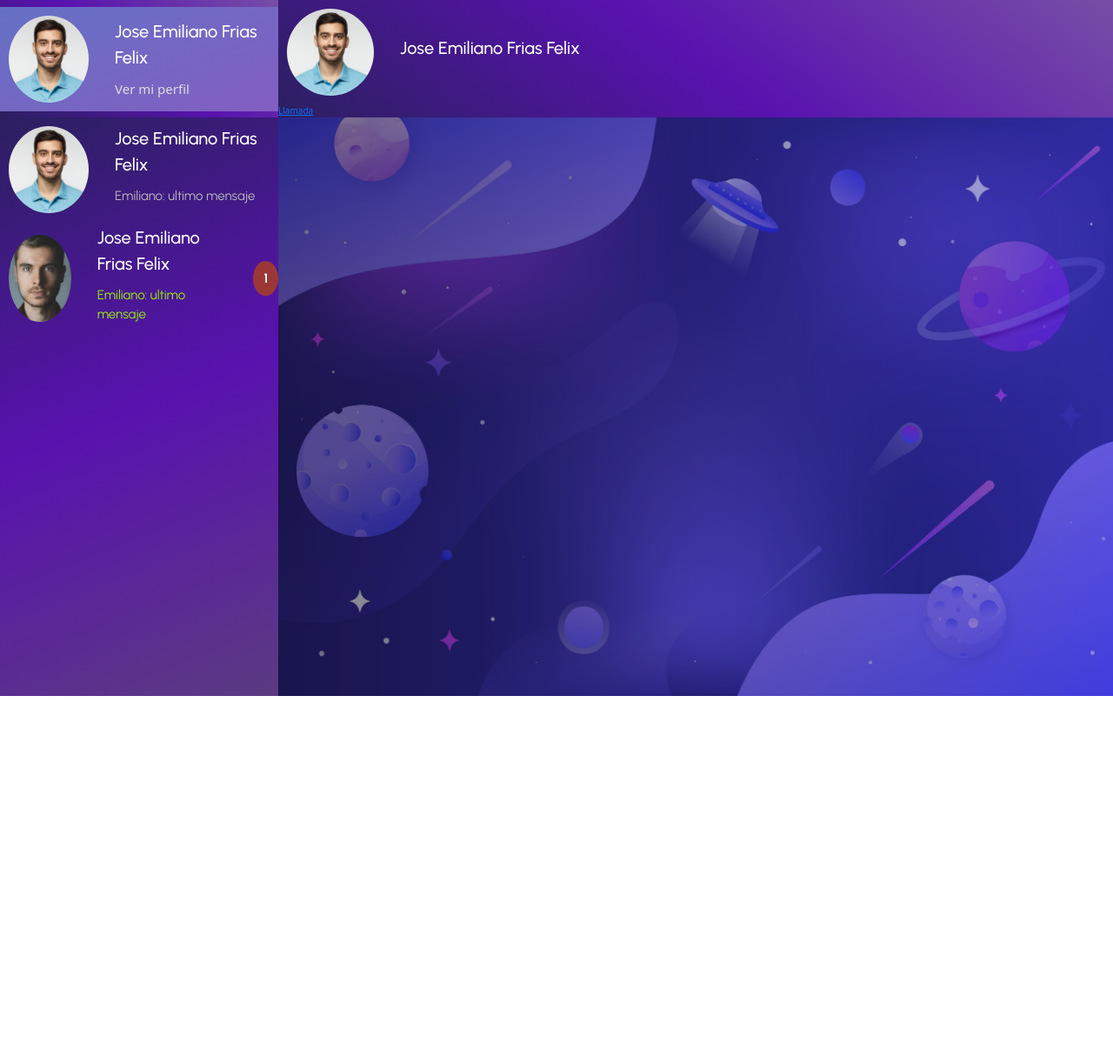
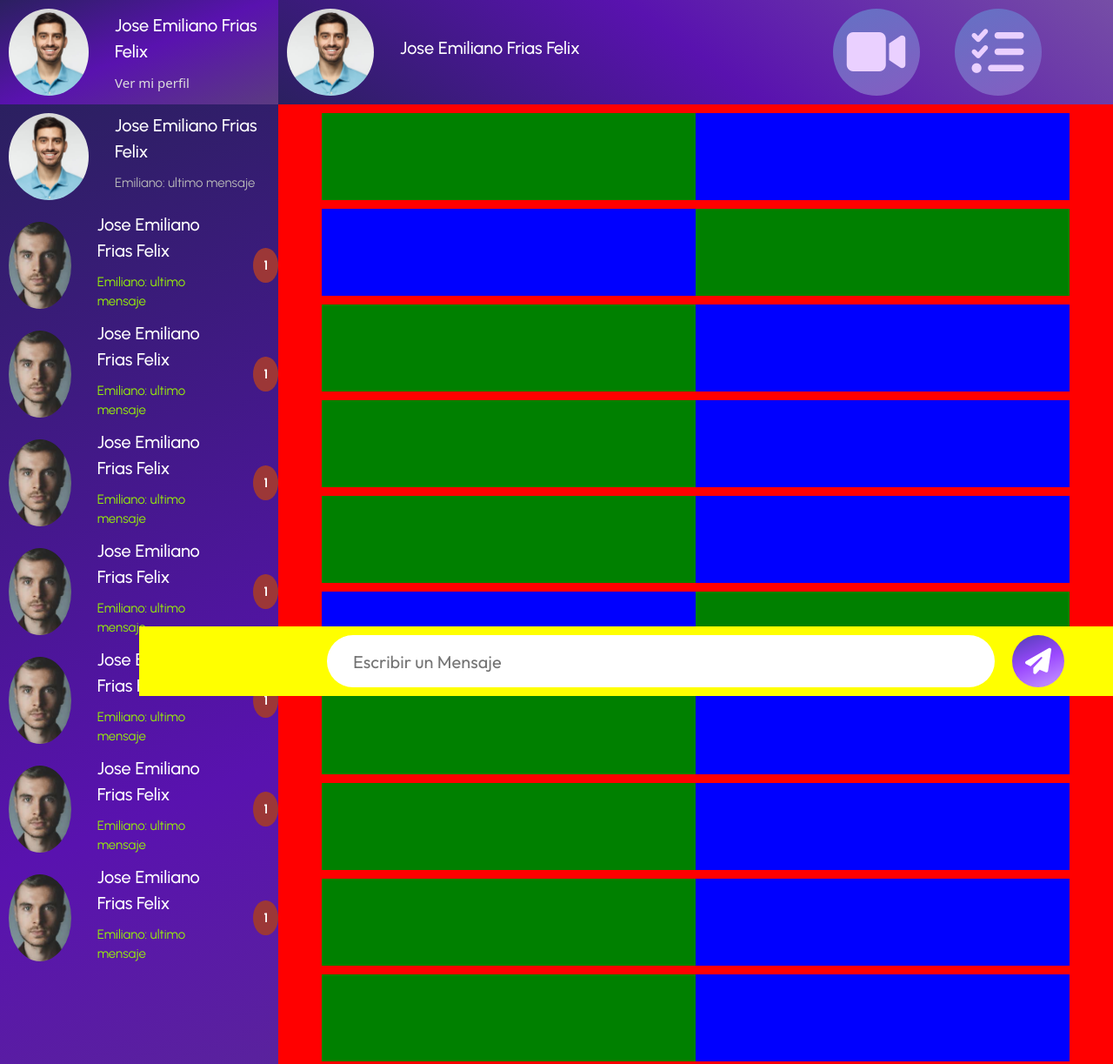
Before and after one commit to VocalEm/POI, a website: page home.html in a window 1280 px wide. Shown: the top 1223 px of the page at 87% size. Before the commit the page ends 800 px from the top, so only its background shows below. Drawn offline with nearby package versions, Linux system fonts and the light colour scheme.

Commit message:
CREACION DEL CHAT Y LOGICA DEL CHAT HOME

```diff
--- a/home.html
+++ b/home.html
@@ -17,26 +17,37 @@
       integrity="sha384-QWTKZyjpPEjISv5WaRU9OFeRpok6YctnYmDr5pNlyT2bRjXh0JMhjY6hW+ALEwIH"
       crossorigin="anonymous"
     />
+    <script
+      src="https://kit.fontawesome.com/df8f8b2d67.js"
+      crossorigin="anonymous"
+    ></script>
   </head>
   <body class="home_body">
     <header>
-      <div class="home_chats_tarjeta tarjeta-usuario">
+      <a href="perfil.html" class="home_chats_tarjeta tarjeta-usuario">
         <img class="chats_tarjeta_img" src="src/img/perfil2.jpg" />
         <div class="chats_tarjeta_info">
           <p class="chats_tarjeta_nombre">Jose Emiliano Frias Felix</p>
           <span class="chats_tarjeta_span"> Ver mi perfil</span>
         </div>
-      </div>
+      </a>
     </header>
-    <nav>
+
+    <nav class="nav_headerchat">
       <div class="home_chats_tarjeta_header">
         <img class="chats_tarjeta_img" src="src/img/perfil2.jpg" />
         <p class="chats_tarjeta_nombre">Jose Emiliano Frias Felix</p>
       </div>
       <div class="nav_botones">
-        <a href="">Llamada</a>
+        <div class="nav_boton">
+          <a href=""><i class="fa-solid fa-video fa-6x"></i></a>
+        </div>
+        <div class="nav_boton">
+          <a href=""><i class="fa-solid fa-list-check fa-6x"></i></a>
+        </div>
       </div>
     </nav>
+
     <aside class="home_aside">
       <div class="home_chats_tarjeta">
         <img class="chats_tarjeta_img" src="src/img/perfil2.jpg" />
@@ -57,10 +68,130 @@
         </div>
         <div class="chats_tarjeta_notificacion"><p>1</p></div>
       </div>
+      <div class="home_chats_tarjeta">
+        <img class="chats_tarjeta_img" src="src/img/perfil1.jpeg" />
+        <div class="chats_tarjeta_info">
+          <p class="chats_tarjeta_nombre">Jose Emiliano Frias Felix</p>
+          <p class="chats_tarjeta_mensaje mensaje-nuevo">
+            Emiliano: ultimo mensaje
+          </p>
+        </div>
+        <div class="chats_tarjeta_notificacion"><p>1</p></div>
+      </div>
+      <div class="home_chats_tarjeta">
+        <img class="chats_tarjeta_img" src="src/img/perfil1.jpeg" />
+        <div class="chats_tarjeta_info">
+          <p class="chats_tarjeta_nombre">Jose Emiliano Frias Felix</p>
+          <p class="chats_tarjeta_mensaje mensaje-nuevo">
+            Emiliano: ultimo mensaje
+          </p>
+        </div>
+        <div class="chats_tarjeta_notificacion"><p>1</p></div>
+      </div>
+      <div class="home_chats_tarjeta">
+        <img class="chats_tarjeta_img" src="src/img/perfil1.jpeg" />
+        <div class="chats_tarjeta_info">
+          <p class="chats_tarjeta_nombre">Jose Emiliano Frias Felix</p>
+          <p class="chats_tarjeta_mensaje mensaje-nuevo">
+            Emiliano: ultimo mensaje
+          </p>
+        </div>
+        <div class="chats_tarjeta_notificacion"><p>1</p></div>
+      </div>
+      <div class="home_chats_tarjeta">
+        <img class="chats_tarjeta_img" src="src/img/perfil1.jpeg" />
+        <div class="chats_tarjeta_info">
+          <p class="chats_tarjeta_nombre">Jose Emiliano Frias Felix</p>
+          <p class="chats_tarjeta_mensaje mensaje-nuevo">
+            Emiliano: ultimo mensaje
+          </p>
+        </div>
+        <div class="chats_tarjeta_notificacion"><p>1</p></div>
+      </div>
+      <div class="home_chats_tarjeta">
+        <img class="chats_tarjeta_img" src="src/img/perfil1.jpeg" />
+        <div class="chats_tarjeta_info">
+          <p class="chats_tarjeta_nombre">Jose Emiliano Frias Felix</p>
+          <p class="chats_tarjeta_mensaje mensaje-nuevo">
+            Emiliano: ultimo mensaje
+          </p>
+        </div>
+        <div class="chats_tarjeta_notificacion"><p>1</p></div>
+      </div>
+      <div class="home_chats_tarjeta">
+        <img class="chats_tarjeta_img" src="src/img/perfil1.jpeg" />
+        <div class="chats_tarjeta_info">
+          <p class="chats_tarjeta_nombre">Jose Emiliano Frias Felix</p>
+          <p class="chats_tarjeta_mensaje mensaje-nuevo">
+            Emiliano: ultimo mensaje
+          </p>
+        </div>
+        <div class="chats_tarjeta_notificacion"><p>1</p></div>
+      </div>
+
     </aside>
     <main class="home_main">
-      <div class="home_main_mensajes"></div>
-      <form class="home_main_formulario"></form>
+      <div class="home_main_mensajes">
+        <div class="home_main_mensaje">
+          <div class="home_main_mensaje_individual"></div>
+        </div>
+        <div class="home_main_mensaje_externo">
+          <div class="home_main_mensaje_individual"></div>
+
+        </div>
+        <div class="home_main_mensaje">
+          <div class="home_main_mensaje_individual"></div>
+
+        </div>
+        <div class="home_main_mensaje">
+          <div class="home_main_mensaje_individual"></div>
+
+        </div>
+        <div class="home_main_mensaje">
+          <div class="home_main_mensaje_individual"></div>
+        </div>
+        <div class="home_main_mensaje_externo">
+          <div class="home_main_mensaje_individual"></div>
+
+        </div>
+        <div class="home_main_mensaje">
+          <div class="home_main_mensaje_individual"></div>
+
+        </div>
+        <div class="home_main_mensaje">
+          <div class="home_main_mensaje_individual"></div>
+
+        </div>
+        <div class="home_main_mensaje">
+          <div class="home_main_mensaje_individual"></div>
+
+        </div>
+        <div class="home_main_mensaje">
+          <div class="home_main_mensaje_individual"></div>
+
+        </div>
+        <div class="home_main_mensaje">
+          <div class="home_main_mensaje_individual"></div>
+
+        </div>
+        <div class="home_main_mensaje">
+          <div class="home_main_mensaje_individual"></div>
+
+        </div>
+        <div class="home_main_mensaje">
+          <div class="home_main_mensaje_individual"></div>
+
+        </div>
+        <div class="home_main_mensaje">
+          <div class="home_main_mensaje_individual"></div>
+
+        </div>
+      </div>
+      <form class="home_main_formulario">
+        <input type="text" class="home_main_input" placeholder="Escribir un Mensaje"/>
+        <button type="submit" class="home_main_boton">
+          <i class="fa-solid fa-paper-plane fa-3x"></i>
+      </form>
     </main>
   </body>
 </html>
--- /dev/null
+++ b/src/scss/home/_chat.scss
@@ -0,0 +1,113 @@
+@use "base/variables" as v;
+
+.home_main {
+  display: flex;
+  flex-direction: column;
+  align-items: center;
+  justify-content: center;
+}
+
+.home_main_mensajes {
+  width: 100%;
+  height: 100%;
+  background-color: red;
+  padding: 1rem 5rem;
+  overflow-y: auto;
+  display: flex;
+  gap: 1rem;
+  flex-direction: column;
+  padding-bottom: 10rem;
+  .home_main_mensaje {
+    width: 100%;
+    height: 10rem;
+    background-color: green;
+    display: flex;
+    justify-content: right;
+    align-items: center;
+
+    .home_main_mensaje_individual {
+      background-color: blue;
+      width: 50%;
+      height: 100%;
+    }
+  }
+
+  .home_main_mensaje_externo {
+    width: 100%;
+    height: 10rem;
+    background-color: green;
+    display: flex;
+    justify-content: left;
+    align-items: center;
+
+    .home_main_mensaje_individual {
+      background-color: blue;
+      width: 50%;
+      height: 100%;
+    }
+  }
+}
+
+.home_main_formulario {
+  width: 100%;
+  height: 10%;
+  display: flex;
+  align-items: center;
+  justify-content: center;
+  gap: 2rem;
+  position: fixed;
+  bottom: 0;
+  background-color: yellow;
+  margin-top: 5rem;
+  .home_main_input {
+    width: 60%;
+    height: 65%;
+    -webkit-border-radius: 50px;
+    -moz-border-radius: 50px;
+    border-radius: 50px;
+    border: none;
+    padding: 3rem;
+    font-family: v.$fuenteParrafo;
+    font-size: 2rem;
+    border-color: v.$grisFuerte;
+    &:focus {
+      outline: none;
+    }
+  }
+  .home_main_boton {
+    display: flex;
+    align-items: center;
+    justify-content: center;
+    width: 6rem;
+    height: 6rem;
+    border: none;
+    border-radius: 50%;
+    border-color: v.$grisFuerte;
+    color: white;
+    background: -webkit-linear-gradient(
+      338deg,
+      #c18fff,
+      #8a33f5,
+      #553fc5
+    ); /* Chrome 10-25, Safari 5.1-6 */
+    background: linear-gradient(
+      338deg,
+      #c99dff,
+      #9b49ff,
+      #513db4
+    ); /* W3C, IE 10+/ Edge, Firefox 16+, Chrome 26+, Opera 12+, Safari 7+ */
+    &:hover {
+      background: -webkit-linear-gradient(
+        338deg,
+        #845ec2,
+        #6471c4
+      ); /* Chrome 10-25, Safari 5.1-6 */
+      background: linear-gradient(
+        338deg,
+        #845ec2,
+        #6471c4
+      ); /* W3C, IE 10+/ Edge, Firefox 16+, Chrome 26+, Opera 12+, Safari 7+ */
+      color: black;
+    }
+  }
+}
--- a/src/scss/home/_contenedor.scss
+++ b/src/scss/home/_contenedor.scss
@@ -30,6 +30,8 @@
     flex-direction: column;
     align-items: center;
     gap: 0.5rem;
+
+    overflow-y: auto;
   }
   header {
     display: flex;
--- a/src/scss/home/_index.scss
+++ b/src/scss/home/_index.scss
@@ -1,2 +1,4 @@
 @forward "contenedor";
 @forward "tarjetasuser";
+@forward "navchat";
+@forward "chat";
--- /dev/null
+++ b/src/scss/home/_navchat.scss
@@ -0,0 +1,59 @@
+.nav_headerchat {
+  display: flex;
+  flex-direction: row;
+  justify-content: space-between;
+}
+
+.nav_botones {
+  width: 70rem;
+  display: flex;
+  justify-content: center;
+  align-items: center;
+  gap: 4rem;
+  .nav_boton {
+    width: 10rem;
+    height: 10rem;
+    border-radius: 50%;
+    a {
+      background: -webkit-linear-gradient(
+        338deg,
+        #845ec2,
+        #6471c4
+      ); /* Chrome 10-25, Safari 5.1-6 */
+      background: linear-gradient(
+        338deg,
+        #845ec2,
+        #6471c4
+      ); /* W3C, IE 10+/ Edge, Firefox 16+, Chrome 26+, Opera 12+, Safari 7+ */
+      border-radius: 50%;
+      display: flex;
+      justify-content: center;
+      align-items: center;
+      width: 100%;
+      height: 100%;
+      text-decoration: none;
+      cursor: pointer;
+
+      &:hover {
+        background: -webkit-linear-gradient(
+          338deg,
+          #5b3b81,
+          #5912af,
+          #2b2060
+        ); /* Chrome 10-25, Safari 5.1-6 */
+        background: linear-gradient(
+          338deg,
+          #5b3b81,
+          #5912af,
+          #2b2060
+        ); /* W3C, IE 10+/ Edge, Firefox 16+, Chrome 26+, Opera 12+, Safari 7+ */
+        i {
+          color: rgb(241, 241, 241);
+        }
+      }
+      i {
+        color: #ead0ff;
+      }
+    }
+  }
+}
--- a/src/scss/home/_tarjetasuser.scss
+++ b/src/scss/home/_tarjetasuser.scss
@@ -4,6 +4,7 @@
   width: 100%;
   display: flex;
   align-items: center;
+  text-decoration: none;
   &:hover {
     background: -webkit-linear-gradient(
       338deg,
@@ -141,6 +142,7 @@
     display: flex;
     justify-content: center;
     align-items: center;
+    grid-column: 1 / 2;
     background: -webkit-linear-gradient(
       216deg,
       #764ea6,
@@ -153,6 +155,5 @@
       #5912af,
       #2b2060
     ); /* W3C, IE 10+/ Edge, Firefox 16+, Chrome 26+, Opera 12+, Safari 7+ */
-    grid-column: 1 / 2;
   }
 }
```
Also changed, not shown: build/css/app.css.
